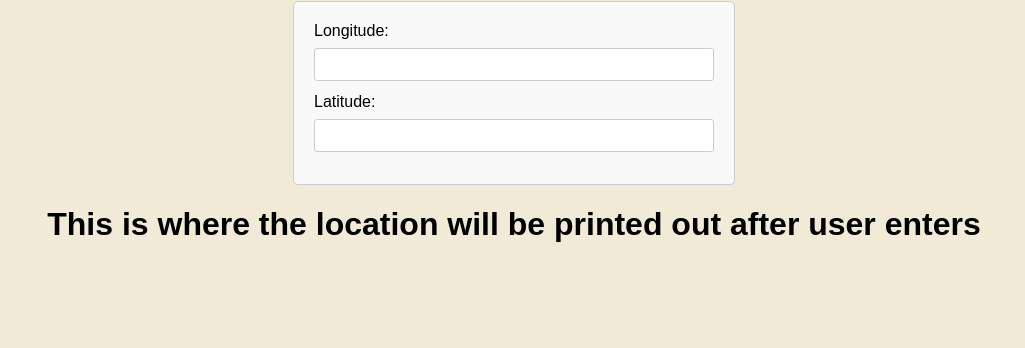
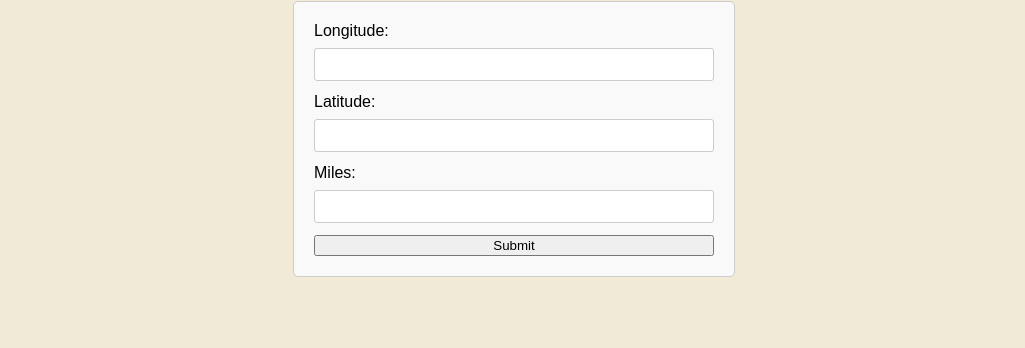
Before and after one commit to AlexHolly007/gee_project, a React (Vite) app: page / in a window 1280 px wide. Shown: the part 1045-1393 px from the top of the page, without its empty margins (126-1151 px from the left). Built offline with nearby package versions, Linux system fonts and the light colour scheme.

Commit message:
newCommit

```diff
--- a/src/components/locationGetter.jsx
+++ b/src/components/locationGetter.jsx
@@ -1,20 +1,70 @@
-import React from 'react'
-import '../css/locationGetter.css'
+// import React from 'react'
+// import '../css/locationGetter.css'
+
+// function LocationGetter() {
+//     return (
+//         <>
+//             <div className="location--container">
+//                 <form className="user--input">
+//                     <label htmlFor="longitude">Longitude: </label>
+//                     <input type="text" id="longitude" name="longitude"></input>
+//                     <label htmlFor="latitude">Latitude: </label>
+//                     <input type="text" id="latitude" name="latitude"></input>
+//                     <label htmlFor="miles">Miles: </label>
+//                     <input type="text" id="miles" name="miles"></input>
+//                     <button type="submit">Submit</button>
+//                 </form>
+//             </div>
+//             <h1>This is where the location will be printed out after user enters</h1>
+//         </>
+//     )
+// }
+
+// export default LocationGetter;
+
+import React, { useState } from 'react';
+import '../css/locationGetter.css';
 
 function LocationGetter() {
+    const [longitude, setLongitude] = useState('');
+    const [latitude, setLatitude] = useState('');
+    const [miles, setMiles] = useState('');
+    const [locationResult, setLocationResult] = useState('');
+
+    const handleSubmit = async (event) => {
+        event.preventDefault();
+        try {
+            const response = await fetch(`http://127.0.0.1:60061/getTimelapse/?lon=${longitude}&lat=${latitude}&miles=${miles}`, {
+                method: 'POST',
+                headers: {
+                    'Content-Type': 'application/json'
+                },
+                body: JSON.stringify({ longitude, latitude, miles })
+            });
+            const data = await response.json();
+            setLocationResult(data.result); // Assuming API sends back a result
+        } catch (error) {
+            console.error('Error:', error);
+            setLocationResult('Error occurred while fetching data');
+        }
+    };
+
     return (
         <>
             <div className="location--container">
-                <form className="user--input">
+                <form className="user--input" onSubmit={handleSubmit}>
                     <label htmlFor="longitude">Longitude: </label>
-                    <input type="text" id="longitude" name="longitude"></input>
+                    <input type="text" id="longitude" name="longitude" value={longitude} onChange={(e) => setLongitude(e.target.value)}></input>
                     <label htmlFor="latitude">Latitude: </label>
-                    <input type="text" id="latitude" name="latitude"></input>
+                    <input type="text" id="latitude" name="latitude" value={latitude} onChange={(e) => setLatitude(e.target.value)}></input>
+                    <label htmlFor="miles">Miles: </label>
+                    <input type="text" id="miles" name="miles" value={miles} onChange={(e) => setMiles(e.target.value)}></input>
+                    <button type="submit" onClick={handleSubmit}>Submit</button>
                 </form>
             </div>
-            <h1>This is where the location will be printed out after user enters</h1>
+            <h1>{locationResult}</h1>
         </>
-    )
+    );
 }
 
 export default LocationGetter;
--- a/src/components/timeCard.jsx
+++ b/src/components/timeCard.jsx
@@ -1,15 +1,53 @@
-import React from 'react'
+import React, { useState, useEffect } from 'react'
 import '../css/timeCard.css'
 
-export default function timeCard(props) {
+/**
+ * function getPictureStyle() {
+        fetch('/make_request', {
+            method: 'POST',
+            headers: {
+                'Content-Type': 'application/json',
+            },
+            body: JSON.stringify(''),
+        })
+        .then(response => response.json())
+        .then(data => {
+            picture_style = data['result'];// Saving the picture style for further use. It is a global variable.
+        })
+        .catch(error => { //error checking
+            responseContainer.innerHTML = error;
+            console.error('Error:', error);
+        });
+    }
+    getPictureStyle();
+ *
+ */
 
-    const { image } = props
+export default function timeCard() {
 
+    const [images, setImages] = useState([]);
+    const [index, setIndex] = useState(0);
+
+    useEffect(() => {
+        // Fetch list of image names from backend route
+        // try {
+        //     const response = await fetch(
+        //         `http://127.0.0.1:60061/getTimelapse/?=${}`
+        //     )
+        // }
+    }, []);
+
+    useEffect(() => {
+        const interval = setInterval(() => {
+            setIndex(i => (i + 1) % images.length);
+        }, 100);
+        return () => clearInterval(interval);
+    }, [images]);
 
     return (
         <>
             <div className='timeContainer'>
-                <img className="bigCard" src={image}>
+                <img className="bigCard" src={`/images/${images[index]}`}>
                 </img>
             </div>
         </>
```
